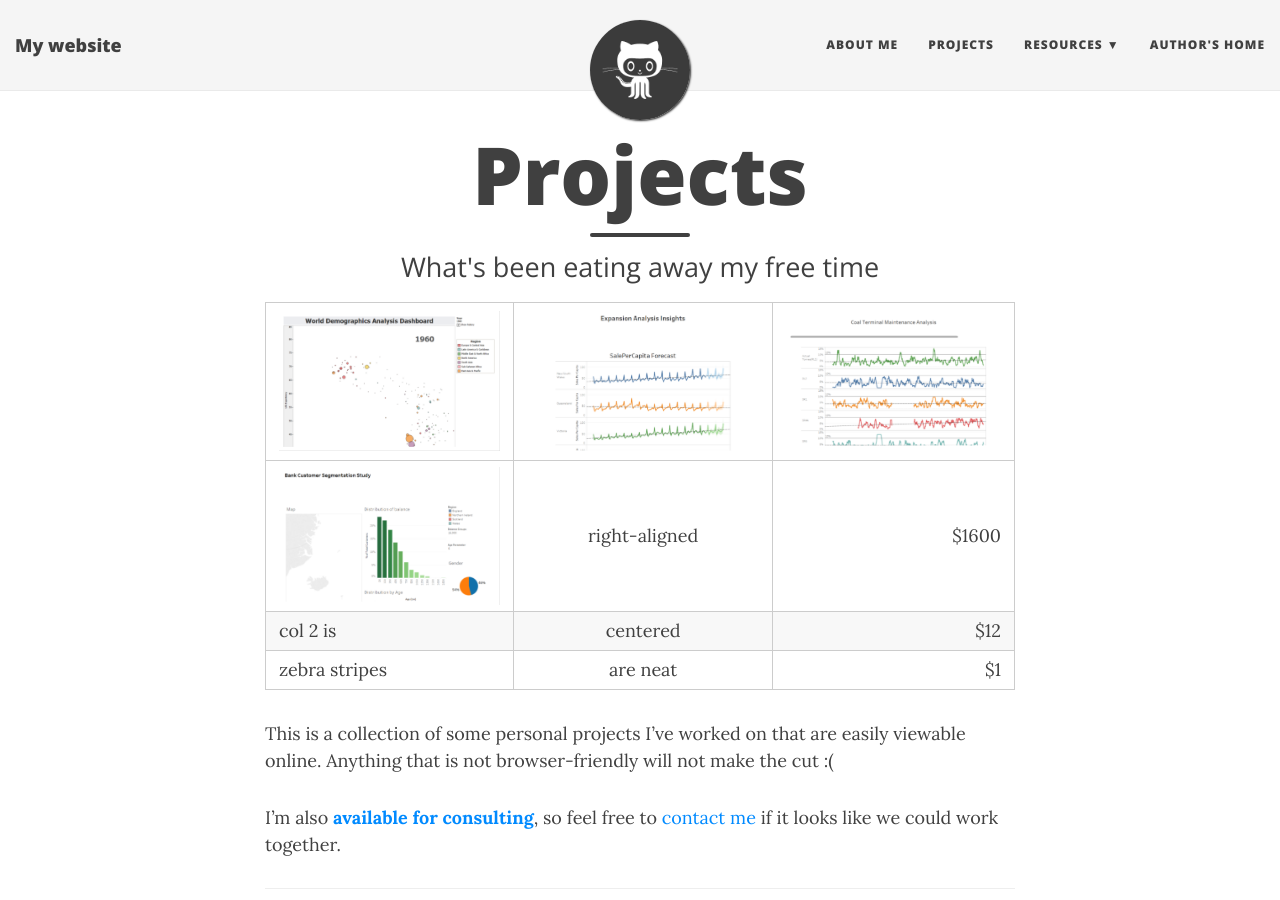
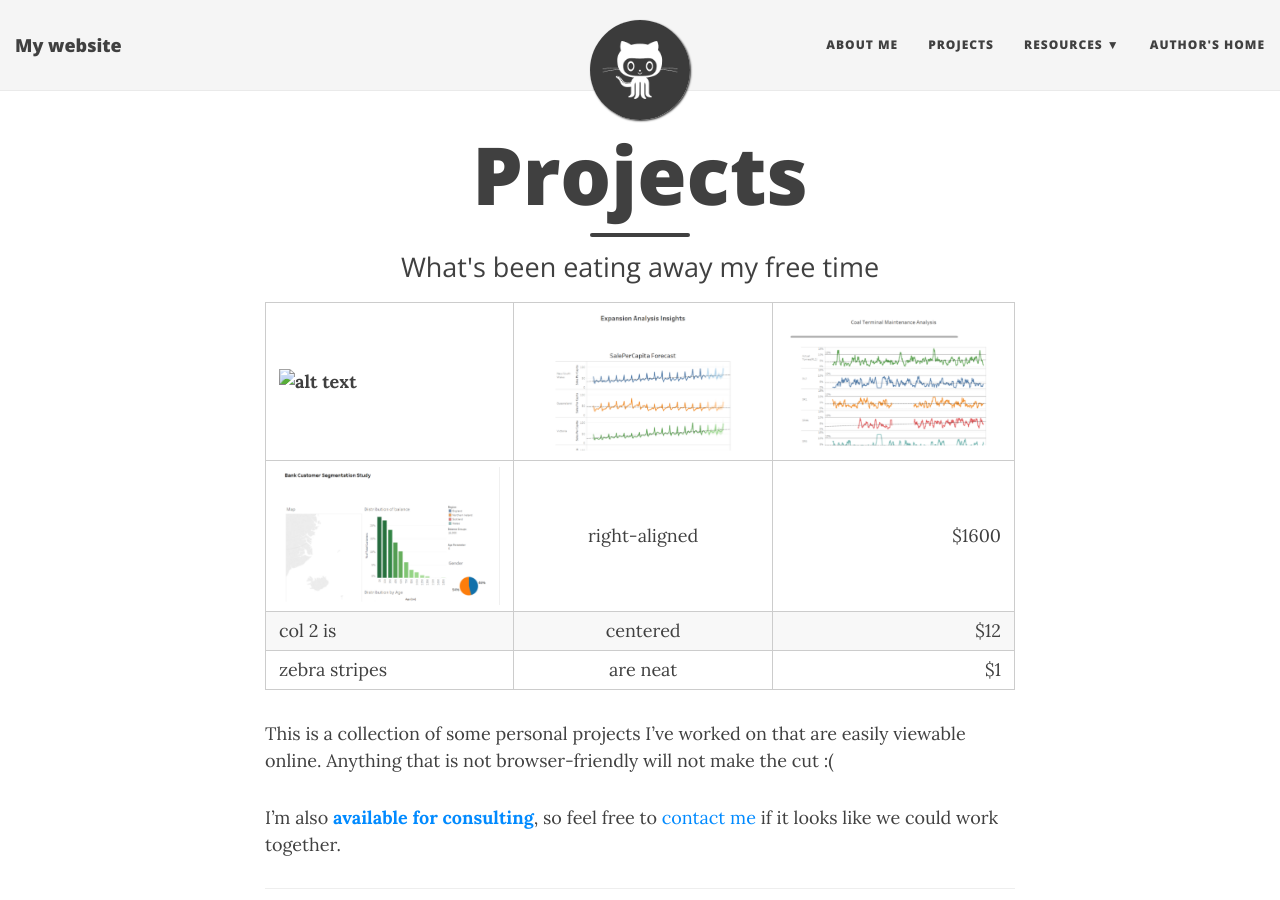
Before and after one commit to ajisomaraj/ajisomaraj.github.io, a Jekyll site: the page built from Projects.md, in a window 1280 px wide and 900 px high. Built offline with Jekyll 4.4.1, drawn with Linux system fonts in a browser that asks for light colours; nearby versions of some CDN libraries.

Commit message:
Update Projects.md

```diff
--- a/Projects.md
+++ b/Projects.md
@@ -12,7 +12,7 @@ carbonads: true
 | col 2 is      | centered      |   $12 |
 | zebra stripes | are neat      |   $1 |
 
-[pro1]: https://ajisomaraj.github.io/img/pro1.png "Logo Title Text 2"
+[pro1]: img/pro1.png "Logo Title Text 2"
 [pro2]: https://ajisomaraj.github.io/img/pro2.png "Logo Title Text 2"
 [pro3]: https://ajisomaraj.github.io/img/pro3.png "Logo Title Text 2"
 [pro4]: https://ajisomaraj.github.io/img/pro4.png "Logo Title Text 2"
```
